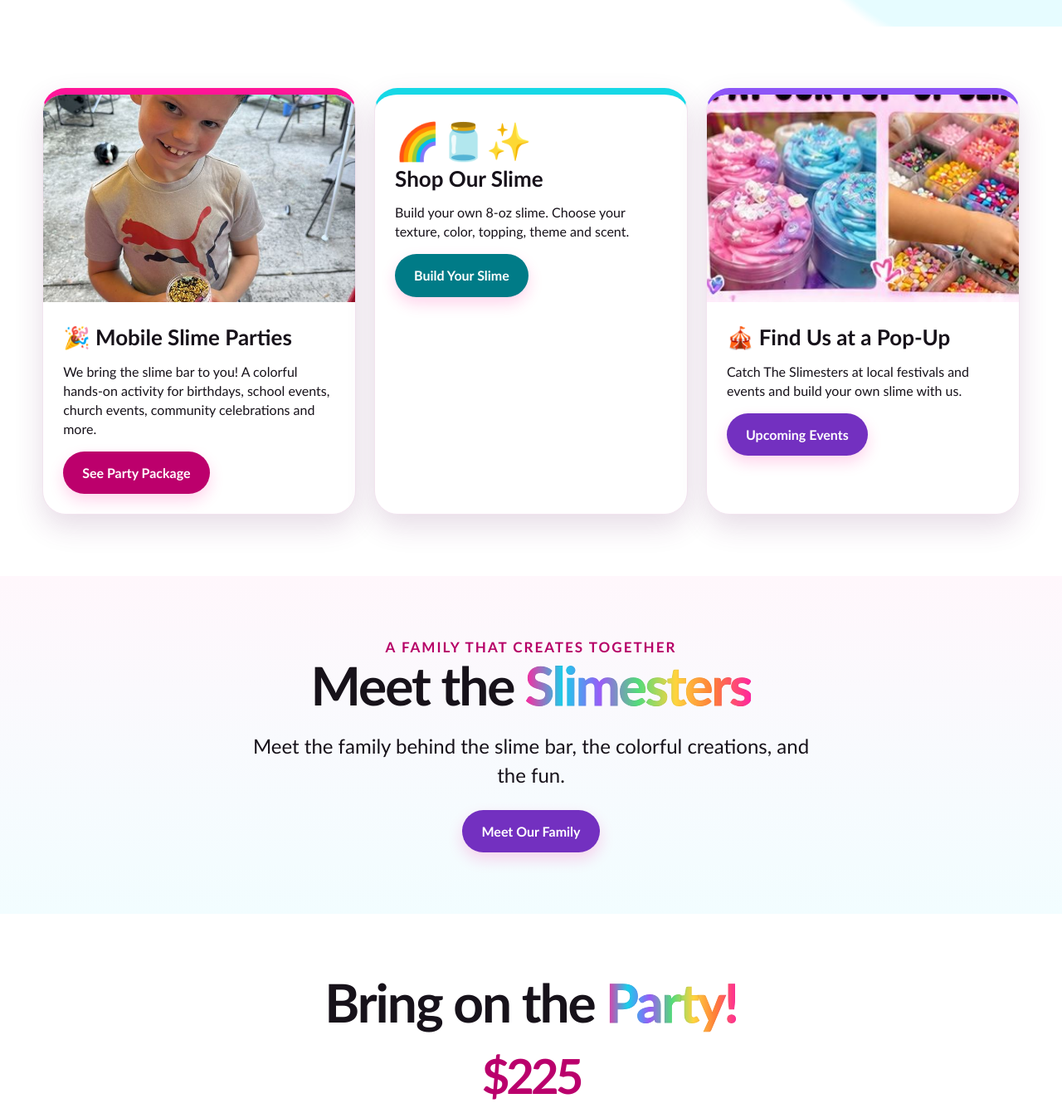
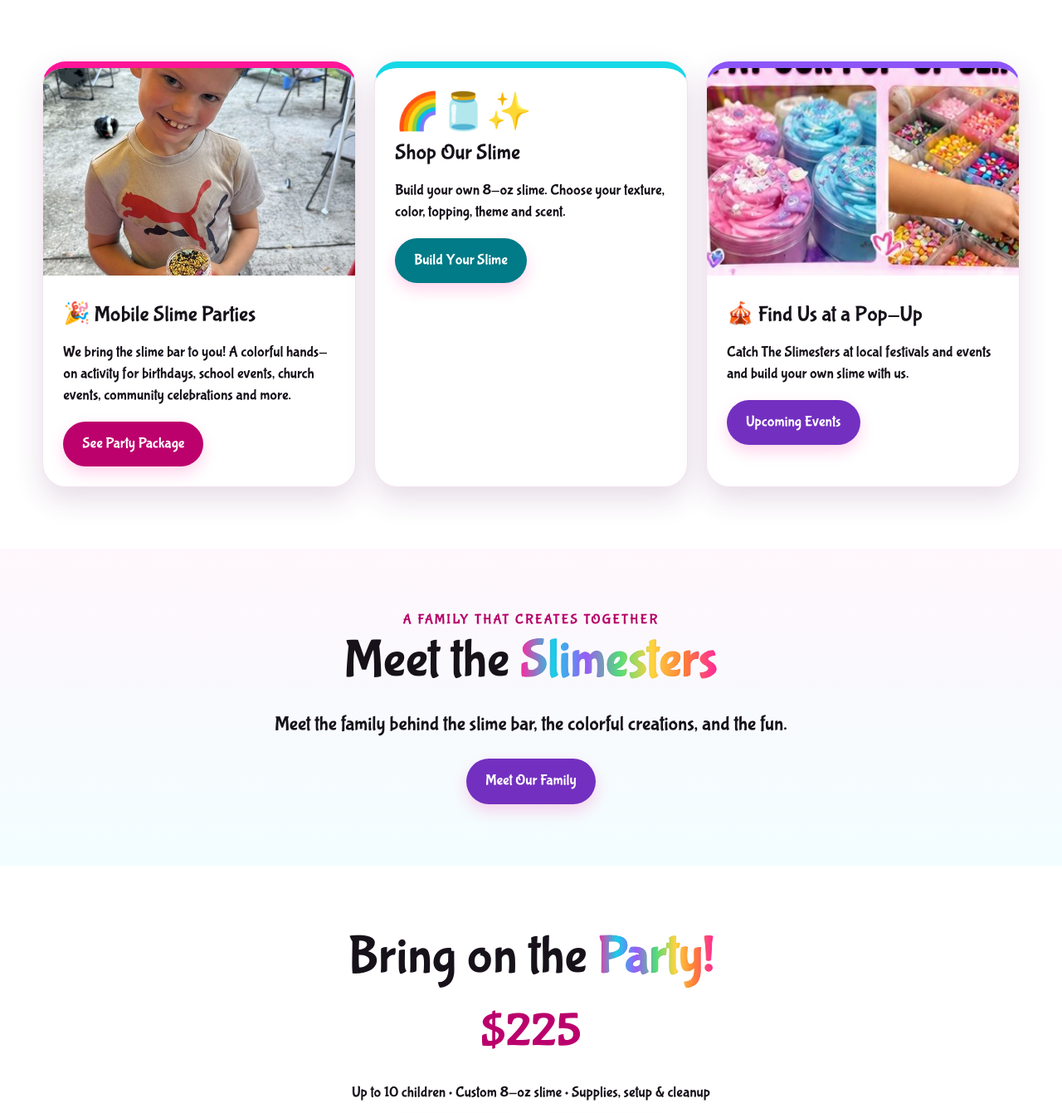
Before and after one commit to Gonewiththekitties/The-Slimesters, a plain HTML site: page index.html in a window 1280 px wide. Shown: the part 780-2121 px from the top of the page at 83% size. Drawn offline with Linux system fonts and the light colour scheme.

Commit message:
Update styles.css

```diff
--- a/assets/styles.css
+++ b/assets/styles.css
@@ -1,4 +1,4 @@
-
+@import url('https://fonts.googleapis.com/css2?family=Bubblegum+Sans&display=swap');
 :root{--pink:#ff1598;--pink2:#ff58bb;--aqua:#16d8e6;--blue:#25baf4;--purple:#8d55f7;--yellow:#ffd33d;--lime:#66e46d;--ink:#17121a;--paper:#fff;--soft:#fff7fc;--shadow:0 14px 34px rgba(98,38,102,.16);--r:28px}
 *{box-sizing:border-box}html{scroll-behavior:smooth;scroll-padding-top:100px}body{margin:0;color:var(--ink);background:#fff;font-family:"Arial Rounded MT Bold","Trebuchet MS",Arial,sans-serif;line-height:1.45;overflow-x:hidden}a{color:inherit}.wrap{width:min(1180px,92vw);margin:auto}.section{padding:74px 0;position:relative}.soft{background:linear-gradient(180deg,#fff7fc,#f2fdff)}
 header{position:sticky;top:0;z-index:100;background:rgba(255,255,255,.97);box-shadow:0 2px 16px rgba(40,0,40,.08)}.nav{min-height:84px;display:flex;align-items:center;gap:20px}.logo{width:285px;max-width:36vw;height:76px;object-fit:contain;object-position:left center}.navlinks{display:flex;align-items:center;gap:18px;margin-left:auto}.navlinks a{text-decoration:none;font-size:14px;font-weight:900}.navlinks a:hover{color:var(--pink)}.book,.btn{display:inline-flex;align-items:center;justify-content:center;gap:8px;text-decoration:none;border:0;border-radius:999px;padding:14px 23px;font-weight:1000;cursor:pointer;box-shadow:0 8px 18px rgba(255,21,152,.18)}.book,.pinkbtn{background:linear-gradient(135deg,#ff51b7,#ff058f);color:white}.aquabtn{background:linear-gradient(135deg,#25dfeb,#14b8db);color:#fff}.purplebtn{background:linear-gradient(135deg,#b16cff,#7c45ec);color:#fff}.menu{display:none;margin-left:auto;border:0;background:#fff;font-size:30px}.drips{height:38px;background:linear-gradient(90deg,#ff48af,#ffdd45,#56e9b1,#20d9eb,#a25df8,#ff49ad);clip-path:polygon(0 0,100% 0,100% 45%,98% 45%,97% 92%,95% 45%,91% 45%,90% 70%,88% 45%,84% 45%,83% 100%,81% 45%,76% 45%,75% 78%,73% 45%,68% 45%,67% 92%,65% 45%,60% 45%,59% 72%,57% 45%,52% 45%,51% 100%,49% 45%,44% 45%,43% 75%,41% 45%,36% 45%,35% 94%,33% 45%,28% 45%,27% 73%,25% 45%,20% 45%,19% 100%,17% 45%,12% 45%,11% 75%,9% 45%,4% 45%,3% 90%,1% 45%,0 45%)}
@@ -27,3 +27,23 @@ a,button,input,select,textarea{touch-action:manipulation}a:focus-visible,button:
 @media(min-width:981px) and (max-width:1200px){.logo{width:210px}.navlinks{gap:8px}.navlinks a{font-size:12px}.nav>.book{padding:12px 15px}}
 
 .page-title{font-size:clamp(40px,5vw,66px);letter-spacing:-2px;line-height:1.02}@media(max-width:650px){.page-title{font-size:42px;overflow-wrap:normal}}
+/* Bubblegum Sans throughout the website */
+body {
+  font-size: 18px;
+  font-synthesis: none;
+}
+
+body, body * {
+  font-family: 'Bubblegum Sans', 'Trebuchet MS', sans-serif !important;
+  font-weight: 400 !important;
+}
+
+h1, h2, h3, .page-title {
+  letter-spacing: 0;
+  line-height: 1.12;
+  overflow-wrap: break-word;
+}
+
+.price {
+  letter-spacing: 0;
+}
```
